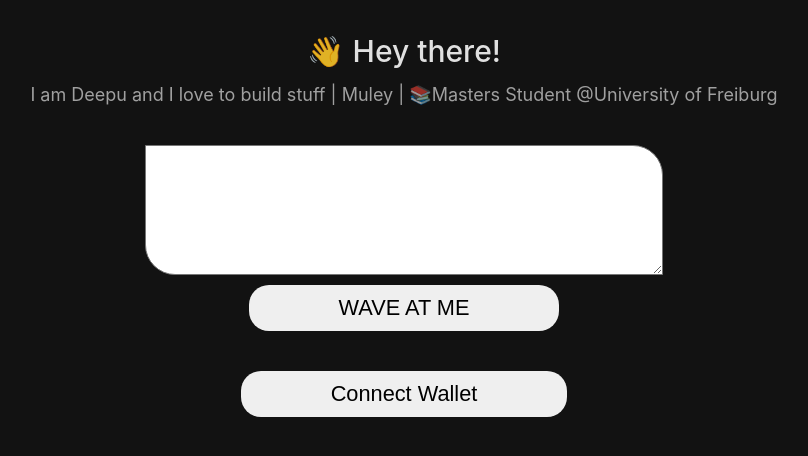
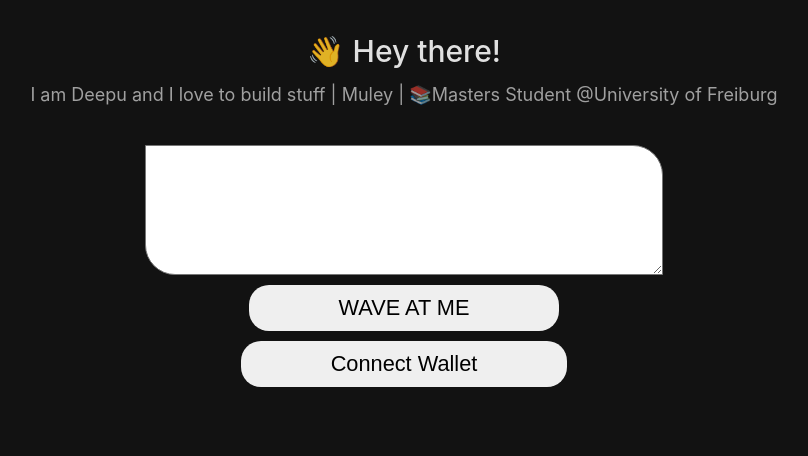
Before and after one commit to deepukr007/wave-portal-web3, a React (Create React App) app: page / in a window 1280 px wide. Shown: the top 456 px of the page, without its empty margins (236-1044 px from the left). Built offline with nearby package versions, Linux system fonts and the light colour scheme.

Commit message:
stylign changes

```diff
--- a/src/App.css
+++ b/src/App.css
@@ -34,7 +34,7 @@
 .waveButton
 {
   display: flex;
-  margin-bottom: 40px;
+  margin-bottom: 10px;
   width:min(70vw);
   justify-content: center;
 }
@@ -76,7 +76,7 @@ button{
   width:70%;
   font-size : 2vw;
   background-color: rgba(256,256,256,0.9);
-  margin:10px;
+  margin-top:40px;
   padding:10px;
 
 }
```
